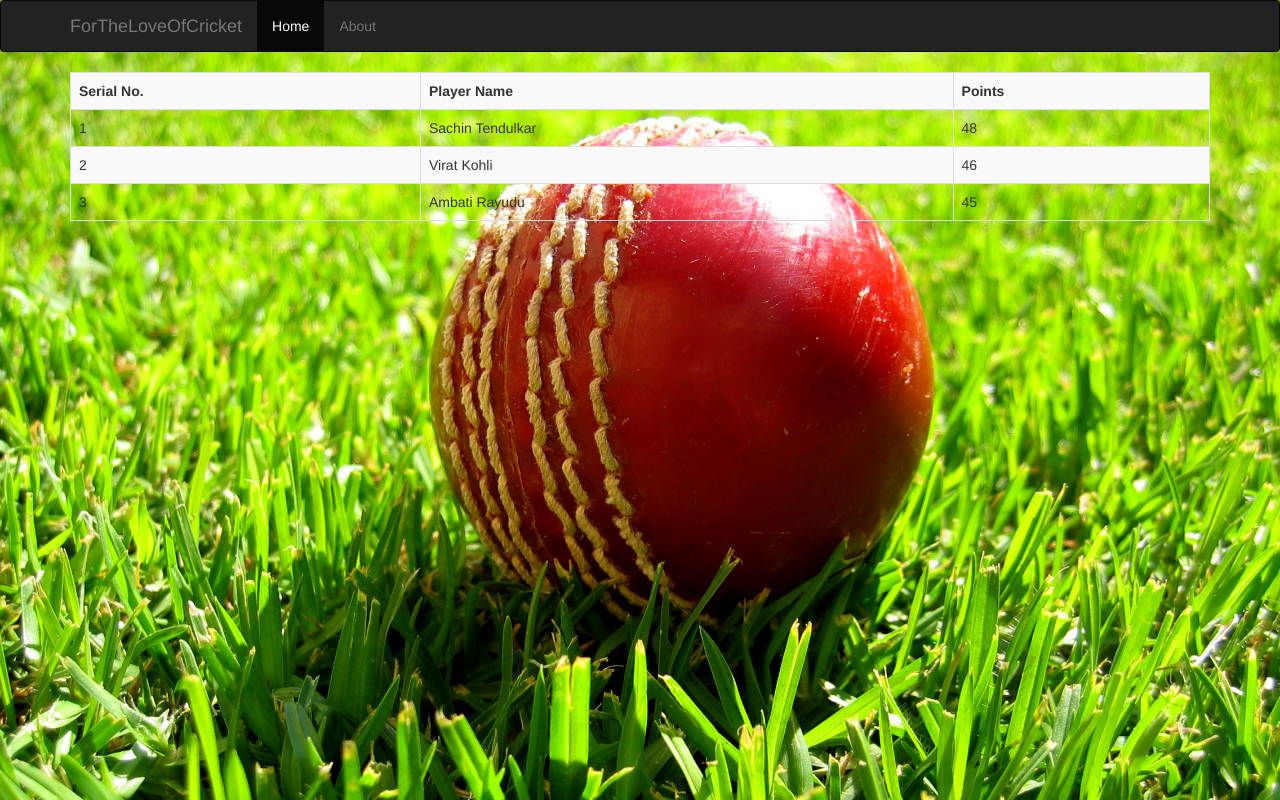
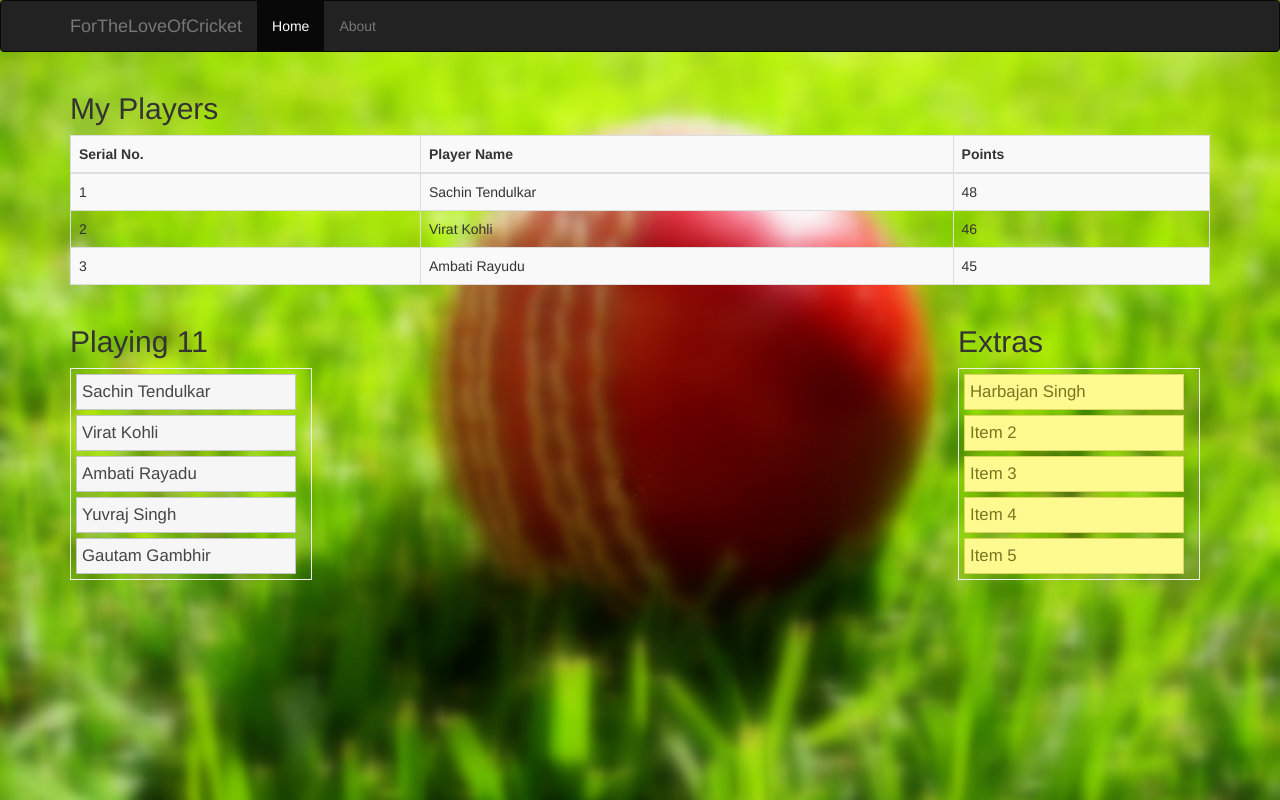
Before and after one commit to anchal20/ForTheLoveOfCricket, a plain HTML site: page home.html in a window 1280 px wide. Drawn offline with nearby package versions, Linux system fonts and the light colour scheme.

Commit message:
added awesome feature in home.html

```diff
--- /dev/null
+++ b/css/stylesheet.css
@@ -0,0 +1,45 @@
+/* added by anchal */
+.image {
+    background-size: cover;
+    width: 100%;
+    height: auto;
+
+}
+.login-page{
+    background-image: url(../images/cricket-live-updates-app-1408340387.jpg);
+}
+.other-pages {
+    background-image: url(../images/Cricket_ball_on_grass_new.jpg);
+}
+.image-lighter {
+    opacity: 0.45;
+}
+
+div p {
+    margin: 30px 40px;
+    font-weight: bold;
+    color: #000000;
+    font-size: 30px;
+}
+.list-group-size {
+    width: 45%;
+}
+
+#sortable1, #sortable2 {
+    border: 1px solid #eee;
+    width: 242px;
+    min-height: 20px;
+    list-style-type: none;
+    margin: 0;
+    padding: 5px 0 0 0;
+    float: left;
+    margin-right: 10px;
+  }
+  #sortable1 li, #sortable2 li {
+    margin: 0 5px 5px 5px;
+    padding: 5px;
+    font-size: 1.2em;
+    width: 220px;
+  }
+
+/******* ends here ******/
--- a/home.html
+++ b/home.html
@@ -8,6 +8,7 @@
 
     <!-- Bootstrap -->
     <link href="css/bootstrap.css" rel="stylesheet">
+     <link href="css/stylesheet.css" rel="stylesheet">
 
     <!-- HTML5 shim and Respond.js for IE8 support of HTML5 elements and media queries -->
     <!-- WARNING: Respond.js doesn't work if you view the page via file:// -->
@@ -17,7 +18,7 @@
     <![endif]-->
 
   </head>
-  <body class="image ">
+  <body class="image other-pages">
     <div class="navbar navbar-inverse">
         <div class="container">
             <div class="navbar-header">
@@ -39,12 +40,14 @@
         </div>
     </div>
     <div class="container ">
+        <h2>My Players</h2>
         <table class="table table-striped table-bordered table-hover" >
             <tr>
                 <th>Serial No.</th>
                 <th>Player Name</th>
                 <th>Points</th>
             </tr>
+            <tbody>
             <tr>
                 <td>1</td>
                 <td>Sachin Tendulkar</td>
@@ -60,13 +63,37 @@
                 <td>Ambati Rayudu</td>
                 <td>45</td>
             </tr>
+            </tbody>
         </table>
+        <div style="float:left;">
+        <h2>Playing 11</h2>
+        <ul id="sortable1" class="connectedSortable">
+            <li class="ui-state-default"><a href="#" >Sachin Tendulkar</a></li>
+            <li class="ui-state-default"><a href="#" >Virat Kohli</a></li>
+            <li class="ui-state-default"><a href="#" >Ambati Rayadu</a></li>
+            <li class="ui-state-default"><a href="#" >Yuvraj Singh</a></li>
+            <li class="ui-state-default"><a href="#" >Gautam Gambhir</a></li>
+        </ul>
+        </div>
+        <div style="float:right;">
+        <h2>Extras</h2>
+        <ul id="sortable2" class="connectedSortable" >
+            <li class="ui-state-highlight">Harbajan Singh</li>
+            <li class="ui-state-highlight">Item 2</li>
+            <li class="ui-state-highlight">Item 3</li>
+            <li class="ui-state-highlight">Item 4</li>
+            <li class="ui-state-highlight">Item 5</li>
+        </ul>
+        </div>
     </div>
 
 
     <!-- jQuery (necessary for Bootstrap's JavaScript plugins) -->
+      <link rel="stylesheet" href="https://ajax.googleapis.com/ajax/libs/jqueryui/1.11.2/themes/smoothness/jquery-ui.css" />
     <script src="https://ajax.googleapis.com/ajax/libs/jquery/1.11.1/jquery.min.js"></script>
+      <script src="https://ajax.googleapis.com/ajax/libs/jqueryui/1.11.2/jquery-ui.min.js"></script>
     <!-- Include all compiled plugins (below), or include individual files as needed -->
     <script src="js/bootstrap.js"></script>
+      <script src="js/script.js"></script>
   </body>
 </html>
--- /dev/null
+++ b/js/script.js
@@ -0,0 +1,16 @@
+// making the table values sortable
+
+$("tbody").sortable();
+
+$(function() {
+    $( "#sortable1, #sortable2" ).sortable({
+      connectWith: ".connectedSortable"
+    }).disableSelection();
+  });
+
+$(function(){
+    $("button").click(function(){
+        alert("calling");
+        $.post("home.html");
+    });
+});
```
Also changed, not shown: index.html (+9 -4 lines), css/bootstrap.css, images/Cricket_ball_on_grass_new.jpg (added), images/cricket-live-updates-app-1408340387.jpg (added), 1 other file.
